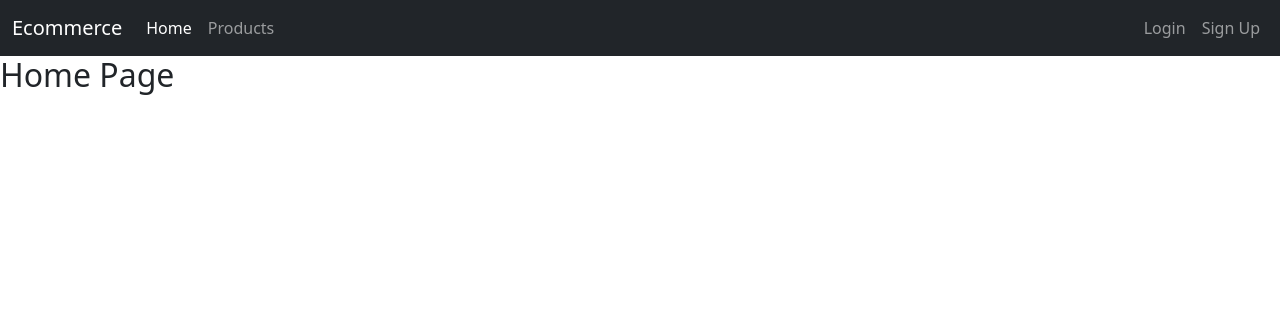
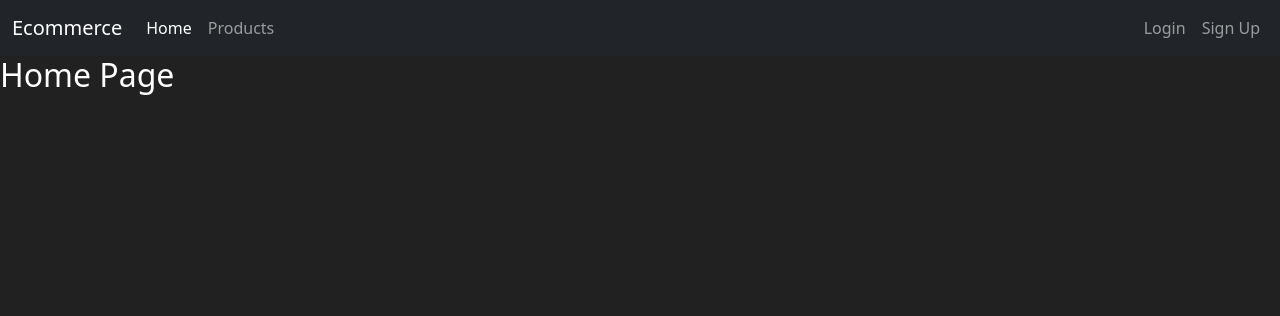
Before and after one commit to s4imu/Flask-Ecommerce, a Flask app: page / in a window 1280 px wide. Shown: the top 316 px of the page. Run offline with Flask 3, Linux system fonts and the light colour scheme.

Commit message:
Style home page

```diff
--- /dev/null
+++ b/static/styles.css
@@ -0,0 +1,8 @@
+:root {
+    --bg-color: #212121;
+}
+
+body {
+    background-color: var(--bg-color);
+    color: white;
+}
--- a/templates/index.html
+++ b/templates/index.html
@@ -4,6 +4,7 @@
     <meta charset="UTF-8">
     <meta name="viewport" content="width=device-width, initial-scale=1.0">
     <link rel="stylesheet" href="https://cdn.jsdelivr.net/npm/bootstrap@5.2.3/dist/css/bootstrap.min.css" integrity="sha384-rbsA2VBKQhggwzxH7pPCaAqO46MgnOM80zW1RWuH61DGLwZJEdK2Kadq2F9CUG65" crossorigin="anonymous">
+    <link rel="stylesheet" type="text/css" href="{{ url_for('static', filename='styles.css') }}">
     <title>Ecommerce</title>
 </head>
 <body>
```
